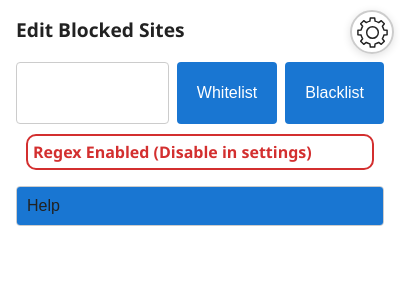
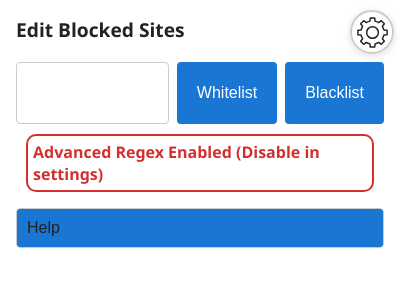
Before and after one commit to Odo599/site-blocker, a browser extension: page popup.html in a window 400 px wide. Drawn offline with Linux system fonts and the light colour scheme.

Commit message:
Changed Regex Warning Text

```diff
--- a/popup.html
+++ b/popup.html
@@ -24,7 +24,7 @@
         <div id="blacklist-sites-list"></div>
         <div id="whitelist-sites-list"></div>
 
-        <div class="advanced-regex-warning"><strong>Regex Enabled (Disable in settings)</strong></div>
+        <div class="advanced-regex-warning"><strong>Advanced Regex Enabled (Disable in settings)</strong></div>
 
         <div class="accordion">
             <button class="accordion-header">Help</button>
```
